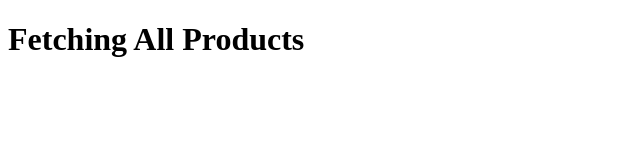
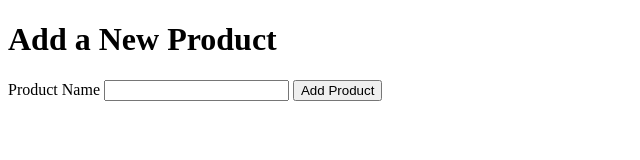
Before and after one commit to as0628/sharpnode, a website: page get/views/products.html in a window 1280 px wide. Shown: the whole page, without its empty margins (0-640 px from the left). Drawn offline with Linux system fonts and the light colour scheme.

Commit message:
Initial commit

```diff
--- a/get/views/products.html
+++ b/get/views/products.html
@@ -1,4 +1,4 @@
-<!DOCTYPE html>
+<!-- <!DOCTYPE html>
 <html lang="en">
 <head>
   <meta charset="UTF-8">
@@ -7,4 +7,19 @@
 <body>
   <h1>Fetching All Products</h1>
 </body>
+</html> -->
+<!DOCTYPE html>
+<html lang="en">
+<head>
+  <meta charset="UTF-8">
+  <title>Add Product</title>
+</head>
+<body>
+  <h1>Add a New Product</h1>
+  <form action="/api/products" method="POST">
+    <label for="product">Product Name</label>
+    <input type="text" id="product" name="productName" required />
+    <button type="submit">Add Product</button>
+  </form>
+</body>
 </html>
```
Also changed, not shown: get/app.js (+19 -3 lines), get/routes/productRoutes.js (+12 -1 lines).
